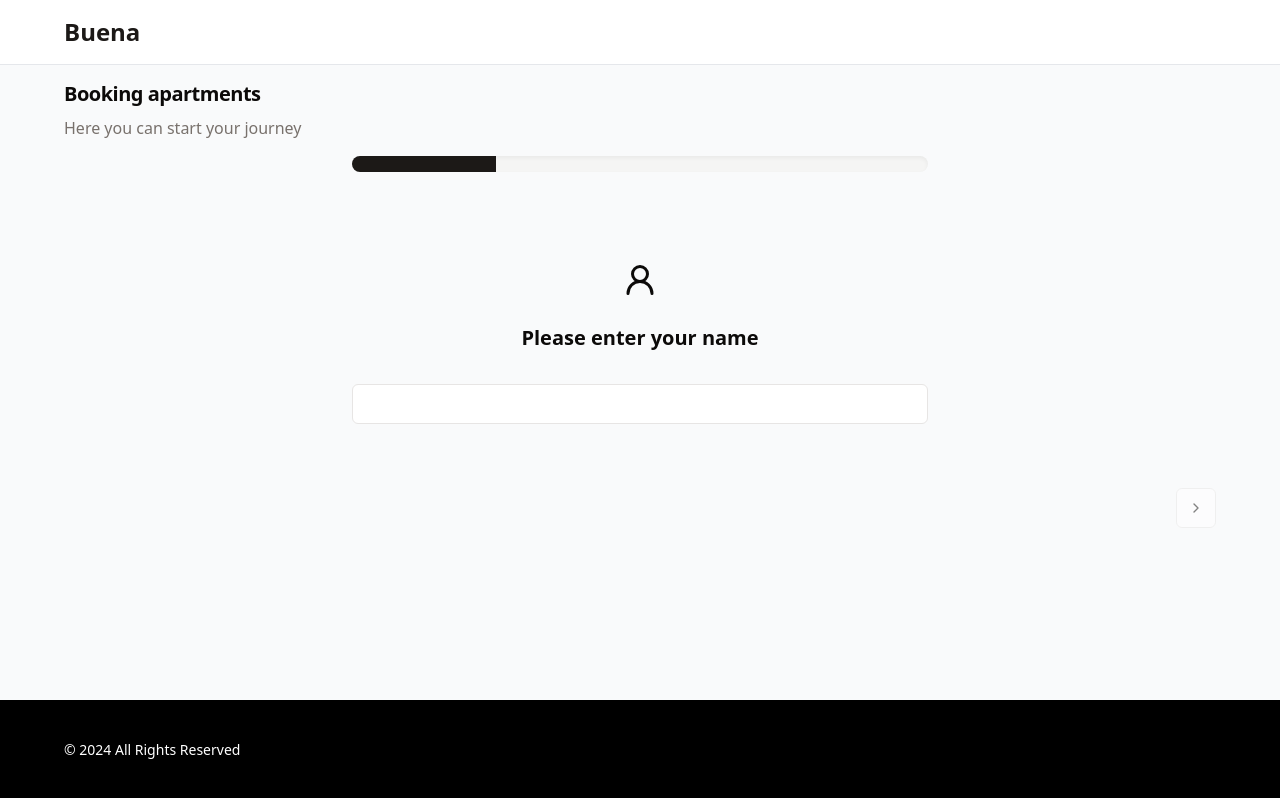
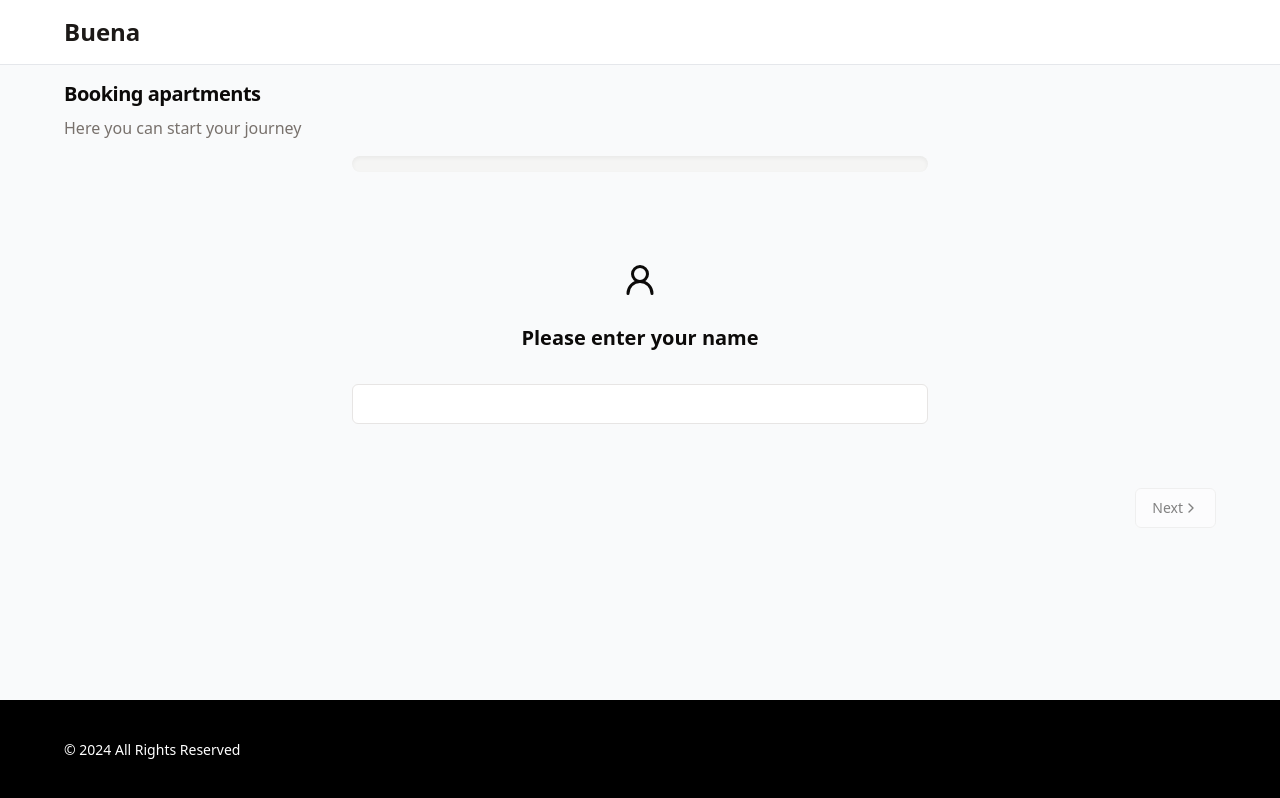
Before and after one commit to BishoyBishai/Buena, a React (Vite) app: page / in a window 1280 px wide. Built offline with nearby package versions, Linux system fonts and the light colour scheme.

Commit message:
fix(ui): fix response for the questionnaire

```diff
--- a/src/components/Question/Question.tsx
+++ b/src/components/Question/Question.tsx
@@ -24,12 +24,12 @@ export const Question: FC<IQuestionProps> = ({
           <SelectQuestion
             question={question}
             defaultValue={defaultValue || question.value}
-            className="w-1/2 mt-8"
+            className="md:w-1/2 mt-8"
             onAnswer={onAnswer}
           />
         ) : (
           <TextQuestion
-            className="w-1/2 mt-8"
+            className="md:w-1/2 mt-8"
             defaultValue={defaultValue || question.value}
             onAnswer={onAnswer}
           />
--- a/src/components/Question/SelectQuestion.tsx
+++ b/src/components/Question/SelectQuestion.tsx
@@ -25,9 +25,9 @@ export const SelectQuestion: FC<IQuestionProps> = ({
   };
 
   return (
-    <div>
+    <div className="flex flex-col w-full md:w-auto px-8 md:px-0">
       {question.options.map((option) => (
-        <div className="flex py-2  items-center gap-4 ">
+        <div className="flex py-2 items-center gap-4">
           <Checkbox
             key={option.value}
             id={option.value}
--- a/src/components/Questionnaire/QuestionMode.tsx
+++ b/src/components/Questionnaire/QuestionMode.tsx
@@ -16,7 +16,7 @@ export const QuestionMode: FC<IQuestionnaireProps> = ({
   const [currentQuestion, setCurrentQuestion] = useState(0);
   const [answers, setAnswers] = useState<TAnswers>({});
 
-  const progressValue = ((currentQuestion + 1) / questions.length) * 100;
+  const progressValue = (currentQuestion / questions.length) * 100;
   const question = questions[currentQuestion];
 
   const handleNextQuestion = useCallback(() => {
@@ -46,7 +46,7 @@ export const QuestionMode: FC<IQuestionnaireProps> = ({
   return (
     <div className="flex flex-col w-full flex-1 my-4 ">
       <Progress
-        className="w-1/2 self-center shadow-inner"
+        className="md:w-1/2 self-center shadow-inner"
         value={progressValue}
       />
       <Question
--- a/src/components/Questionnaire/QuestionnaireNav.tsx
+++ b/src/components/Questionnaire/QuestionnaireNav.tsx
@@ -25,18 +25,15 @@ const QuestionnaireNav: FC<IQuestionnaireNavProps> = ({
     <div className="flex" {...props}>
       {/* Prev */}
       {!isFirst && (
-        <Button onClick={onPrev} variant="outline" size="icon">
+        <Button onClick={onPrev} variant="outline">
           <ChevronLeft className="h-4 w-4" />
+          Previous
         </Button>
       )}
       {/* Next */}
       {!isLast && (
-        <Button
-          disabled={!canGoNext}
-          onClick={onNext}
-          variant="outline"
-          size="icon"
-        >
+        <Button disabled={!canGoNext} onClick={onNext} variant="outline">
+          Next
           <ChevronRight className="h-4 w-4" />
         </Button>
       )}
--- a/src/components/Questionnaire/Summary.tsx
+++ b/src/components/Questionnaire/Summary.tsx
@@ -16,7 +16,7 @@ const Summary: FC<ISummaryProps> = ({
   onResetQuestionnaire,
 }) => {
   return (
-    <div className="py-8  w-1/4 flex flex-col">
+    <div className="py-8 w-full  md:w-1/4  flex flex-col">
       <h3 className="text-lg font-bold"> Here is your answers</h3>
       {questions.map((question) => (
         <div key={question.name} className="flex gap-4 py-2 justify-between">
@@ -27,7 +27,10 @@ const Summary: FC<ISummaryProps> = ({
           <div>{getQuestionAnswer(question, answers)}</div>
         </div>
       ))}
-      <Button className="self-end" onClick={onResetQuestionnaire}>
+      <Button
+        className="self-center mt-0 w-1/2 md:w-auto md:self-end"
+        onClick={onResetQuestionnaire}
+      >
         Reset
       </Button>
     </div>
```
